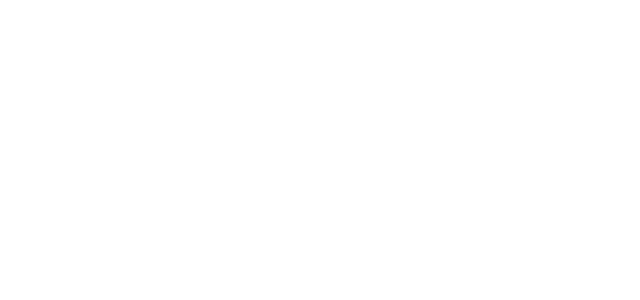
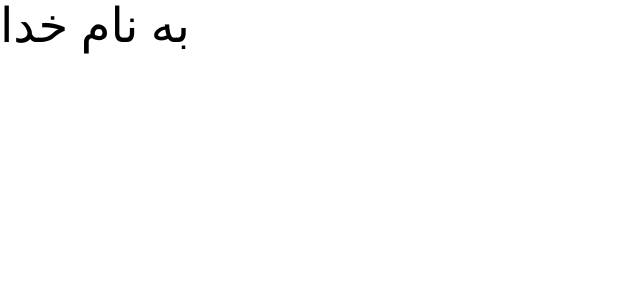
Before and after one commit to ahad-lag/todo-list, a React (Create React App) app: page / in a window 1280 px wide. Shown: the top 300 px of the page, without its empty margins (0-640 px from the left). Built offline with nearby package versions, Linux system fonts and the light colour scheme.

Commit message:
install tailwindcss

```diff
--- a/package.json
+++ b/package.json
@@ -34,5 +34,10 @@
       "last 1 firefox version",
       "last 1 safari version"
     ]
+  },
+  "devDependencies": {
+    "autoprefixer": "^10.4.7",
+    "postcss": "^8.4.14",
+    "tailwindcss": "^3.0.24"
   }
 }
--- /dev/null
+++ b/postcss.config.js
@@ -0,0 +1,6 @@
+module.exports = {
+  plugins: {
+    tailwindcss: {},
+    autoprefixer: {},
+  },
+}
--- a/src/App.js
+++ b/src/App.js
@@ -1,7 +1,7 @@
 
 function App() {
   return (
-    null
+    <div className="text-5xl">به نام خدا</div>
   );
 }
 
--- /dev/null
+++ b/src/assets/css/index.css
@@ -0,0 +1,4 @@
+
+@tailwind base;
+@tailwind components;
+@tailwind utilities;
--- a/src/index.js
+++ b/src/index.js
@@ -1,6 +1,6 @@
 import React from 'react';
 import ReactDOM from 'react-dom/client';
-// import './index.css';
+import './assets/css/index.css';
 import App from './App';
 
 const root = ReactDOM.createRoot(document.getElementById('root'));
--- /dev/null
+++ b/tailwind.config.js
@@ -0,0 +1,9 @@
+module.exports = {
+  content: [
+    "./src/**/*.{js,jsx,ts,tsx}",
+  ],
+  theme: {
+    extend: {},
+  },
+  plugins: [],
+}
```
Also changed, not shown: 1 other file (tests, documents, lock files or other folders).
